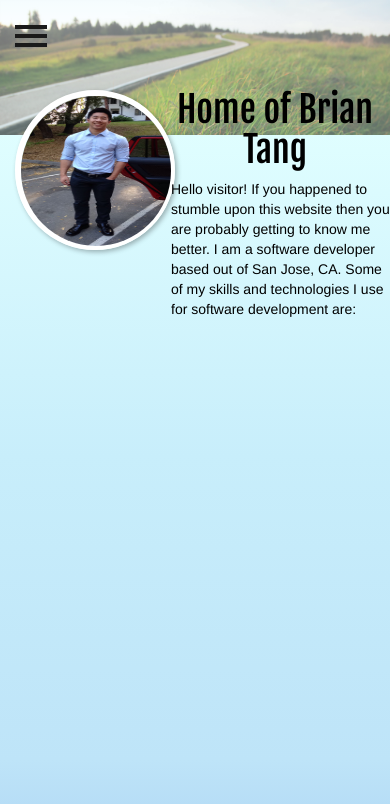
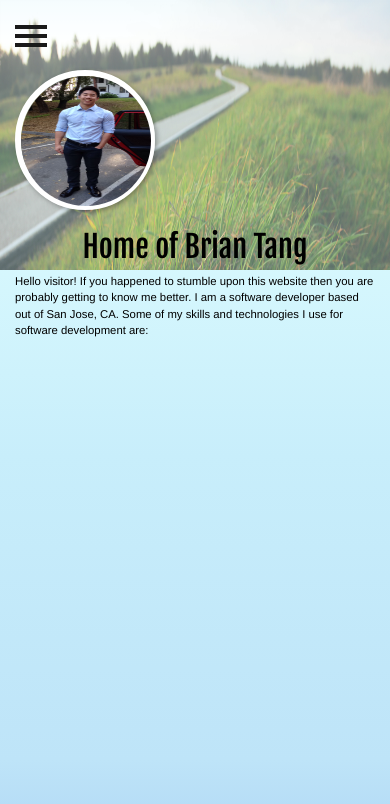
Before and after one commit to brtang/tangbrian.com, a website: page public/index.html in a window 390 px wide. Drawn offline with nearby package versions, Linux system fonts and the light colour scheme.

Commit message:
Made header elements responsive

```diff
--- a/public/css/test.css
+++ b/public/css/test.css
@@ -16,10 +16,7 @@ filter: progid:DXImageTransform.Microsoft.gradient( startColorstr='#e1ffff', end
 
 
 }
-/*
-body,
-html { height: 100%;}
-*/
+
 
 .nav .open > a,
 .nav .open > a:hover,
@@ -340,7 +337,8 @@ font-size: 25px;
 .background-header{
 
     width: 100%;
-    height: 20%;
+   /* height: 20%; */
+   height: 40%;
     position: fixed;
     opacity: 0.6;
     left: 0px;
@@ -358,7 +356,7 @@ font-size: 25px;
     margin: auto;
     border: 6px solid #fff;
     border-radius: 50%;
-    height: 160px ;width: 160px ;
+    height: 190px ;width: 190px ;
     float: left;
     -webkit-box-shadow: 2px 2px 5px rgba(0,0,0,0.3);
 	-moz-box-shadow: 2px 2px 5px rgba(0,0,0,0.3);
@@ -367,22 +365,19 @@ font-size: 25px;
 
 
 #profile-pic{
-
+    height: 180px;
+    width: 180px;
     border-radius: 50%;
     margin: auto;
-    /*
-   margin-right: 50%;
-   margin-left: 50%; */
     display: block;
 
 }
 
 
 #title{
-
-color: black;
-text-align: center;
-font-family: 'Fjalla One', sans-serif;
+    color: black;
+    text-align: center;
+    font-family: 'Fjalla One', sans-serif;
 }
 
 .header-description{
@@ -412,3 +407,80 @@ font-family: 'Fjalla One', sans-serif;
     width: 150px;
 
 }
+
+/*-------------------------------*/
+/*           Responsive          */
+/*-------------------------------*/
+
+
+@media screen and (max-width:960px){
+   .background-header{
+        height: 50%;
+
+    }
+    .stack-one{
+        height: 160px ;width: 160px ;
+    }
+
+    #profile-pic{
+        height: 150px;
+        width: 150px;
+
+    }
+
+
+}
+
+@media screen and (max-width:960px){
+   .background-header{
+        height: 40%;
+
+    }
+    .stack-one{
+        height: 140px ;width: 140px ;
+    }
+
+    #profile-pic{
+        height: 130px;
+        width: 130px;
+
+    }
+
+    #title{
+        font-size: 8mm;
+    }
+
+    .header-description{
+
+       font-size: 3mm;
+    }
+
+
+}
+
+@media screen and (max-width:640px){
+    #profile-pic{
+
+        height: 130px;
+        width: 130px;
+
+    }
+
+
+    #title{
+        width: 100%;
+        font-size: 8mm;
+        float: left;
+    }
+
+    .header-description{
+        margin-left: 0;
+        position: relative;
+        display: block;
+        width: 100%;
+       font-size: 3mm;
+    }
+
+
+
+}
--- a/public/index.html
+++ b/public/index.html
@@ -4,7 +4,7 @@
     <title>Personal</title>
     <meta charset="utf-8">
     <meta http-equiv="X-UA-Compatible" content="IE=edge">
-    <meta name="viewport" content="width=device-width, initial-scale=1">
+    <meta name="viewport" content="width=device-width, initial-scale=1.0">
     <link rel="stylesheet" href="https://maxcdn.bootstrapcdn.com/font-awesome/4.5.0/css/font-awesome.min.css">
 
     <script type="text/javascript" src="https://code.jquery.com/jquery-1.10.2.min.js"></script>
@@ -42,10 +42,11 @@
                   <a href="#" class="dropdown-toggle" data-toggle="dropdown">Projects <span class="caret"></span></a>
                   <ul class="dropdown-menu" role="menu">
 
-                    <li><a href="#">Action</a></li>
+                    <li><a href="#">Coming Soon</a></li>
+                    <!--
                     <li><a href="#">Another action</a></li>
                     <li><a href="#">Something else here</a></li>
-
+                    -->
                   </ul>
                 </li>
                 <li>
@@ -85,7 +86,7 @@
                             <img id="background-header-image" src="imgs/ucsc.jpg"></img>
                         </div>
                         <div class="stack-one">
-                                <img id="profile-pic" src="imgs/profile.JPG" height="150" width="150"></img>
+                            <img id="profile-pic" src="imgs/profile.JPG" ></img>
                         </div>
                         <h1 id="title">Home of Brian Tang</h1>
 
```
Lines whose indentation alone changed are shown as unchanged.
